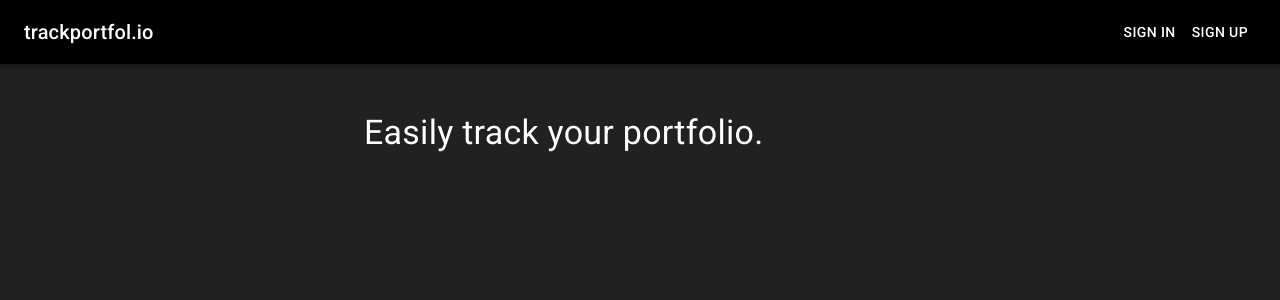
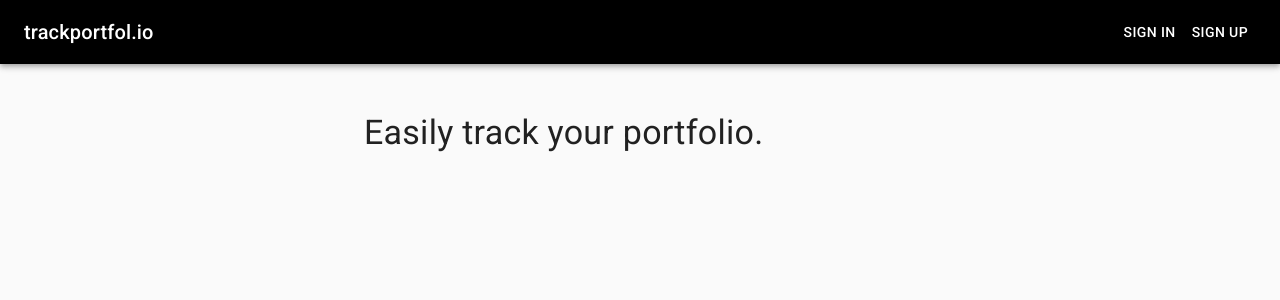
Before and after one commit to dan-lynch/trackportfol.io, a Next.js app in the folder client/: page / in a window 1280 px wide. Shown: the top 300 px of the page. Built offline with nearby package versions, Linux system fonts and the light colour scheme.

Commit message:
add dark theme toggle (#61)

```diff
--- a/client/components/LoggedInHeader.tsx
+++ b/client/components/LoggedInHeader.tsx
@@ -12,10 +12,12 @@ import {
   ListItemText,
   Divider,
 } from '@material-ui/core';
+import ToggleButton from '@material-ui/lab/ToggleButton';
 import DashboardIcon from '@material-ui/icons/Dashboard';
 import LogoutIcon from '@material-ui/icons/ExitToApp';
 import MenuIcon from '@material-ui/icons/Menu';
 import { makeStyles } from '@material-ui/core/styles';
+import BrightnessIcon from '@material-ui/icons/Brightness4';
 import { AppContext } from 'context/AppContext';
 import { userService } from 'services/userService';
 
@@ -24,13 +26,17 @@ const useStyles = makeStyles((theme) => ({
     flexGrow: 1,
   },
   menuButton: {
-    marginRight: theme.spacing(2),
+    color: 'white',
   },
   title: {
     flexGrow: 1,
   },
   menu: {
     width: 250,
+  },
+  brightness: {
+    marginTop: theme.spacing(1),
+    width: '100%',
   },
 }));
 
@@ -54,7 +60,7 @@ export default function LoggedInHeader() {
           trackportfol.io
         </Typography>
         <Button onClick={() => setIsMenuOpen(true)}>
-          <MenuIcon />
+          <MenuIcon className={classes.menuButton} />
           <Typography variant='srOnly'>Menu</Typography>
         </Button>
         <Drawer anchor='right' open={isMenuOpen} onClose={() => setIsMenuOpen(false)}>
@@ -80,6 +86,10 @@ export default function LoggedInHeader() {
                 <ListItemText primary='Logout' />
               </ListItem>
             </List>
+            <ToggleButton value="check" selected={appContext.isDarkTheme} className={classes.brightness}
+              onChange={() => {appContext.setIsDarkTheme(!appContext.isDarkTheme);}}>
+              <BrightnessIcon />
+            </ToggleButton>
           </div>
         </Drawer>
       </Toolbar>
--- a/client/context/AppContext.tsx
+++ b/client/context/AppContext.tsx
@@ -4,7 +4,7 @@ import { userService } from 'services/userService';
 export const ContextProvider = ({ children }: any) => {
   const [signupEmail, setSignupEmail] = React.useState<string>('');
   const [stock, setStock] = React.useState<string>('');
-  const [theme, setTheme] = React.useState<string>('');
+  const [isDarkTheme, setIsDarkTheme] = React.useState<boolean>(false);
   const [isLoggedIn, setIsLoggedIn] = React.useState<boolean>(false);
 
 
@@ -13,8 +13,8 @@ export const ContextProvider = ({ children }: any) => {
     setSignupEmail,
     stock,
     setStock,
-    theme,
-    setTheme,
+    isDarkTheme,
+    setIsDarkTheme,
     isLoggedIn,
     setIsLoggedIn,
     userService,
@@ -32,8 +32,8 @@ type ContextProps = {
   setSignupEmail: any;
   stock: string;
   setStock: any;
-  theme: string;
-  setTheme: any;
+  isDarkTheme: boolean;
+  setIsDarkTheme: any;
   isLoggedIn: boolean;
   setIsLoggedIn: any;
   userService: any;
--- a/client/pages/_app.tsx
+++ b/client/pages/_app.tsx
@@ -4,8 +4,8 @@ import Head from 'next/head';
 import { ThemeProvider } from '@material-ui/core/styles';
 import CssBaseline from '@material-ui/core/CssBaseline';
 import ReactGA from 'react-ga';
-import theme from 'theme';
-import { ContextProvider } from 'context/AppContext';
+import { lightTheme, darkTheme } from 'theme';
+import { ContextProvider, AppContext } from 'context/AppContext';
 import { GA_ID } from 'helpers/constants';
 
 class MyApp extends App {
@@ -31,10 +31,14 @@ class MyApp extends App {
         <link rel="manifest" href="./manifest.json" />
       </Head>
       <ContextProvider>
-      <ThemeProvider theme={theme}>
-        <CssBaseline />
-        <Component {...pageProps} />
-      </ThemeProvider>
+        <AppContext.Consumer>
+          {context => (
+            <ThemeProvider theme={context.isDarkTheme ? darkTheme : lightTheme}>
+              <CssBaseline />
+              <Component {...pageProps} />
+            </ThemeProvider>
+          )}
+        </AppContext.Consumer>
       </ContextProvider>
     </React.Fragment>
     )
--- a/client/pages/_document.tsx
+++ b/client/pages/_document.tsx
@@ -1,14 +1,14 @@
 import React from 'react';
 import Document, { Html, Head, Main, NextScript } from 'next/document';
 import { ServerStyleSheets } from '@material-ui/core/styles';
-import theme from 'theme';
+import { darkTheme } from 'theme';
 
 export default class MyDocument extends Document {
   render() {
     return (
       <Html lang="en">
         <Head>
-          <meta name="theme-color" content={theme.palette.primary.main} />
+          <meta name="theme-color" content={darkTheme.palette.primary.main} />
           <link
             rel="stylesheet"
             href="https://fonts.googleapis.com/css?family=Roboto:300,400,500,700&display=swap"
--- a/client/theme.tsx
+++ b/client/theme.tsx
@@ -2,8 +2,7 @@ import { createMuiTheme } from '@material-ui/core/styles';
 import red from '@material-ui/core/colors/red';
 import { deepOrange, grey } from '@material-ui/core/colors';
 
-// Create a theme instance.
-const theme = createMuiTheme({
+export const darkTheme = createMuiTheme({
   palette: {
     type: 'dark',
     primary: {
@@ -21,4 +20,17 @@ const theme = createMuiTheme({
   },
 });
 
-export default theme;
+export const lightTheme = createMuiTheme({
+  palette: {
+    type: 'light',
+    primary: {
+      main: '#000000',
+    },
+    secondary: {
+      main: deepOrange[700],
+    },
+    error: {
+      main: red.A400,
+    },
+  },
+});
```
